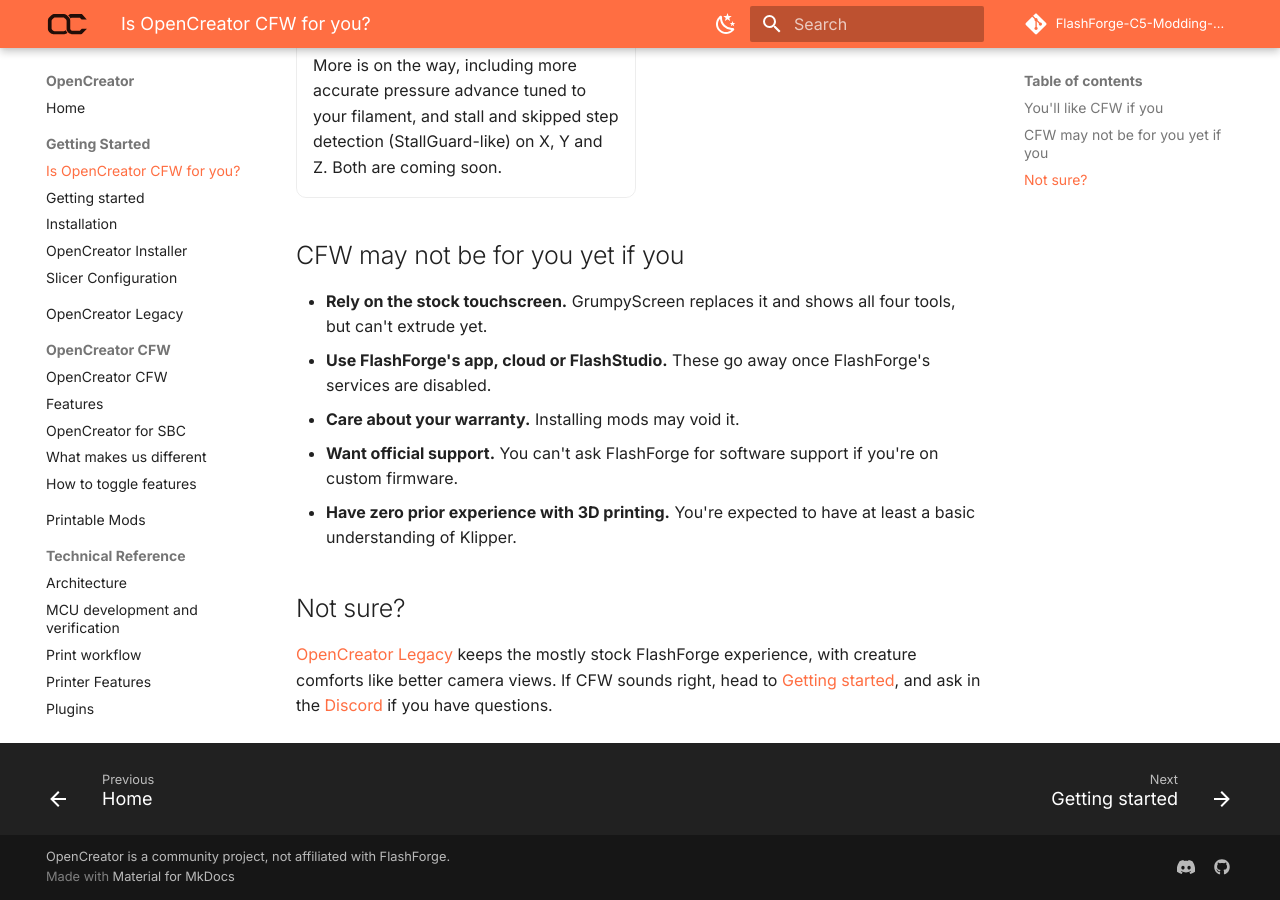
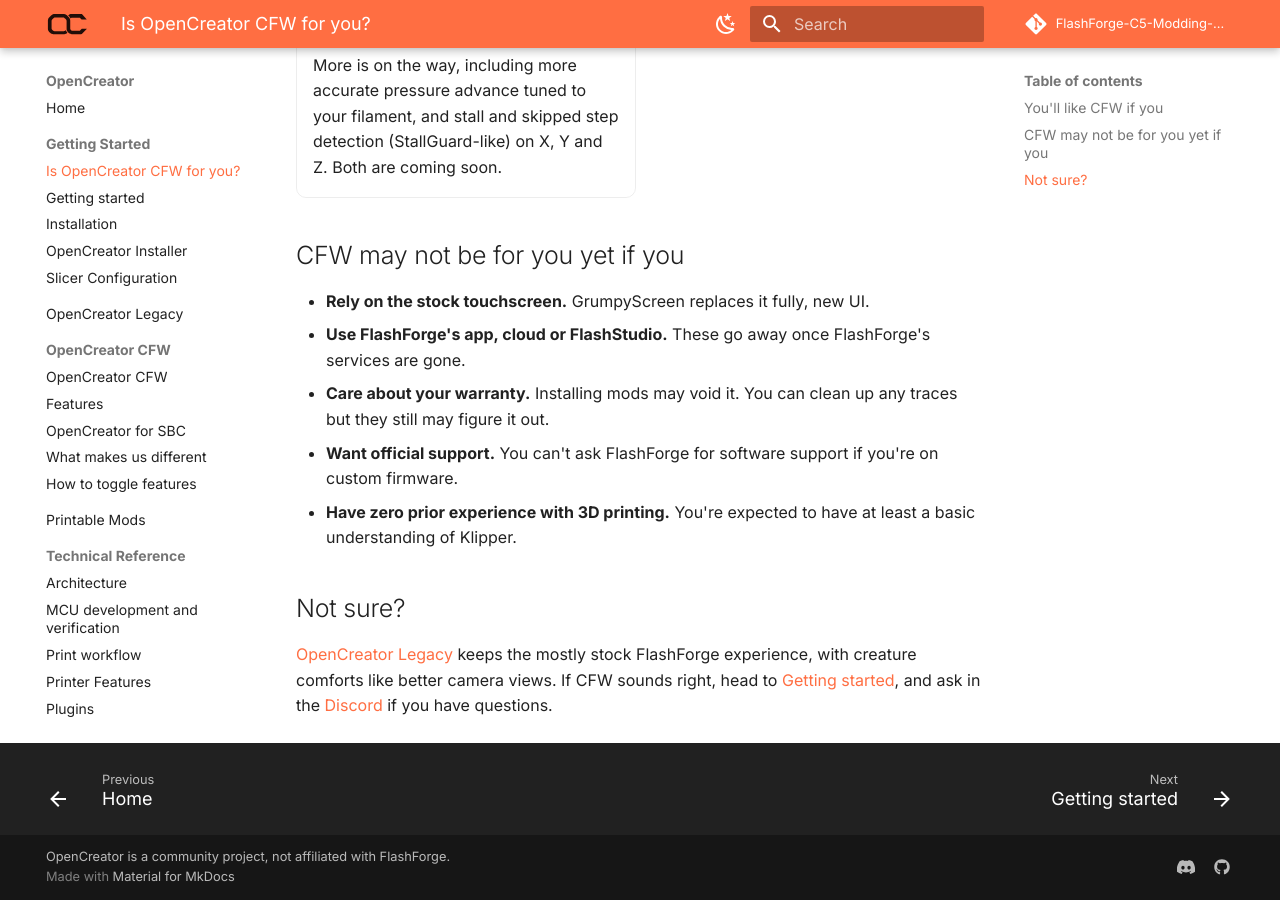
Before and after one commit to FlashForge-C5-Modding-Group/OpenCreator, an MkDocs documentation site: the page built from docs/is-cfw-for-you.md, in a window 1280 px wide and 900 px high, scrolled down 932 px. Built offline with MkDocs 1.6.1 and Material for MkDocs 9.7.7, drawn with Linux system fonts in a browser that asks for light colours; comment, search, counter and statistics services are not loaded.

Commit message:
pending website updates

```diff
--- a/docs/is-cfw-for-you.md
+++ b/docs/is-cfw-for-you.md
@@ -56,9 +56,9 @@ and a web UI. It's in public alpha, so it suits some people more than others.
 
 ## CFW may not be for you yet if you
 
-- **Rely on the stock touchscreen.** GrumpyScreen replaces it and shows all four tools, but can't extrude yet.
-- **Use FlashForge's app, cloud or FlashStudio.** These go away once FlashForge's services are disabled.
-- **Care about your warranty.** Installing mods may void it.
+- **Rely on the stock touchscreen.** GrumpyScreen replaces it fully, new UI.
+- **Use FlashForge's app, cloud or FlashStudio.** These go away once FlashForge's services are gone.
+- **Care about your warranty.** Installing mods may void it. You can clean up any traces but they still may figure it out.
 - **Want official support.** You can't ask FlashForge for software support if you're on custom firmware.
 - **Have zero prior experience with 3D printing.** You're expected to have at least a basic understanding of Klipper.
 
```
Also changed, not shown: docs/architecture.md (+2 -2 lines), docs/getting-started.md (+3 -3 lines), docs/installation-and-safety.md (+1 -1 lines), docs/opencreator-legacy.md (+1 -2 lines).
